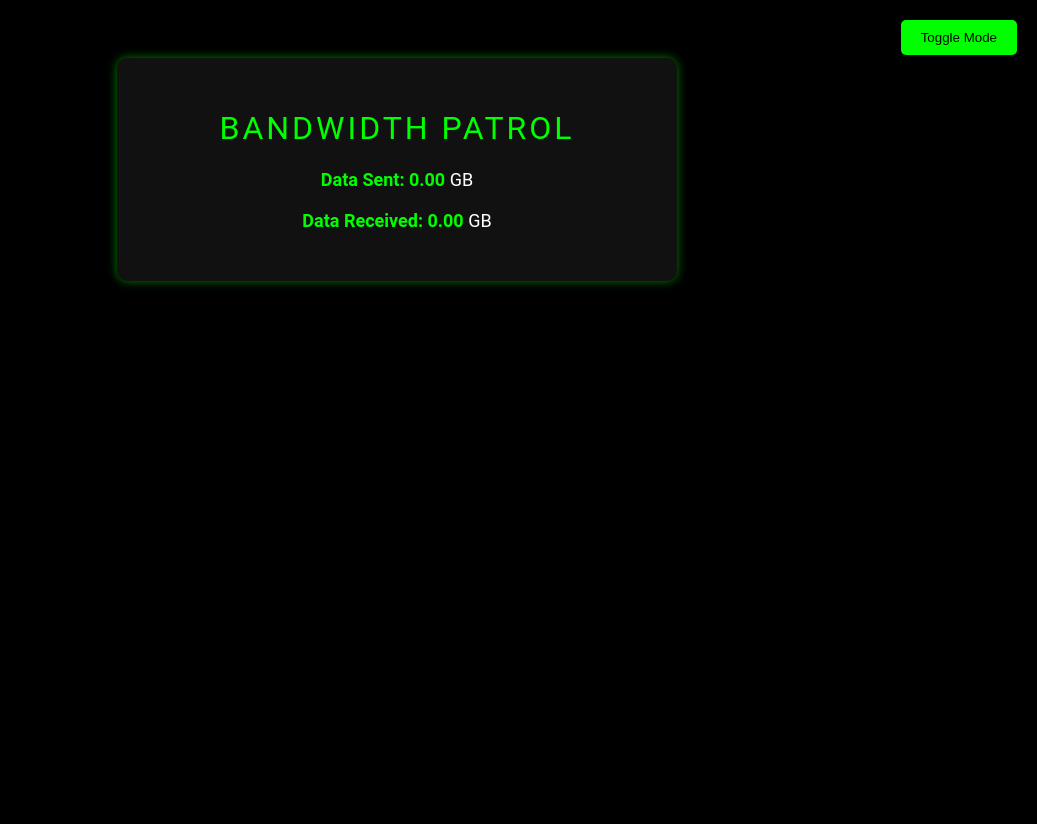
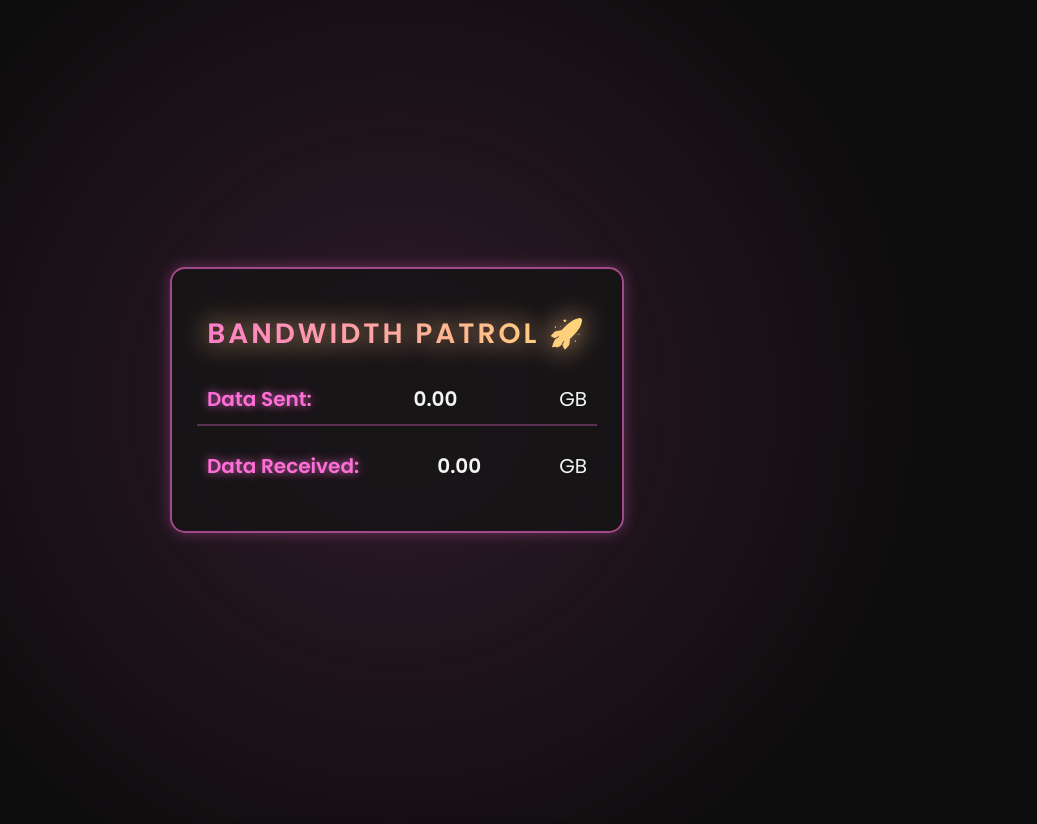
Before and after one commit to instax-dutta/Bandwith-Usage-Dashboard, a Flask app: page / in a window 1280 px wide. Shown: the whole page, without its empty margins (243-1280 px from the left). Before the commit the page ends 287 px from the top, so only its background shows below. Run offline with Flask 2, Linux system fonts and the light colour scheme; some libraries are stand-ins or nearby versions.

Commit message:
modernised ui

```diff
--- a/templates/index.html
+++ b/templates/index.html
@@ -1,117 +1,126 @@
 <!DOCTYPE html>
-<html>
+<html lang="en">
 <head>
-    <title>Bandwidth Patrol</title>
+    <meta charset="UTF-8">
+    <meta name="viewport" content="width=device-width, initial-scale=1.0">
+    <title>Bandwidth Patrol 🚀</title>
     <style>
+        @import url('https://fonts.googleapis.com/css2?family=Poppins:wght@300;400;600&display=swap');
+
         body {
-            font-family: 'Roboto', sans-serif;
-            background-color: #000;
-            color: #fff;
+            font-family: 'Poppins', sans-serif;
+            background-color: #0D0D0D;
+            color: #F5F5F5;
             text-align: center;
-            padding-top: 50px;
-            transition: background-color 0.3s ease, color 0.3s ease;
+            display: flex;
+            flex-direction: column;
+            align-items: center;
+            justify-content: center;
+            height: 100vh;
+            margin: 0;
+            overflow: hidden;
         }
 
-        h1, h2, h3 {
-            color: #00FF00;
-            font-weight: 400;
+        h1 {
+            font-size: 28px;
+            font-weight: 600;
             text-transform: uppercase;
             letter-spacing: 3px;
+            background: linear-gradient(90deg, #ff6fd8, #ffdf6f);
+            -webkit-background-clip: text;
+            -webkit-text-fill-color: transparent;
+            text-shadow: 0px 0px 20px rgba(255, 111, 216, 0.8);
+            animation: glow 1.5s infinite alternate;
+        }
+
+        @keyframes glow {
+            from {
+                text-shadow: 0px 0px 20px rgba(255, 111, 216, 0.8);
+            }
+            to {
+                text-shadow: 0px 0px 30px rgba(255, 223, 111, 1);
+            }
         }
 
         .usage-container {
-            background-color: #111;
-            padding: 30px;
-            border-radius: 10px;
-            box-shadow: 0 0 10px rgba(0, 255, 0, 0.5);
-            max-width: 500px;
-            margin: 0 auto;
-            transition: background-color 0.3s ease, box-shadow 0.3s ease;
+            background: rgba(20, 20, 20, 0.8);
+            border: 2px solid rgba(255, 111, 216, 0.6);
+            padding: 25px;
+            border-radius: 15px;
+            box-shadow: 0 0 15px rgba(255, 111, 216, 0.3);
+            max-width: 400px;
+            width: 90%;
+            backdrop-filter: blur(10px);
+            transition: transform 0.3s ease, box-shadow 0.3s ease;
+        }
+
+        .usage-container:hover {
+            transform: scale(1.05);
+            box-shadow: 0 0 30px rgba(255, 111, 216, 0.6);
         }
 
         .usage-item {
-            margin-bottom: 20px;
-            font-size: 18px;
+            font-size: 20px;
+            display: flex;
+            justify-content: space-between;
+            align-items: center;
+            margin-bottom: 15px;
+            padding: 10px;
+            border-bottom: 2px solid rgba(255, 111, 216, 0.3);
+        }
+
+        .usage-item:last-child {
+            border-bottom: none;
         }
 
         .usage-item span {
-            font-weight: bold;
-            color: #00FF00;
+            font-weight: 600;
         }
 
-        .mode-toggle {
-            position: fixed;
-            top: 20px;
-            right: 20px;
-            background-color: #00FF00;
-            color: #000;
-            border: none;
-            padding: 10px 20px;
-            border-radius: 5px;
-            cursor: pointer;
-            transition: background-color 0.3s ease;
+        .neon-glow {
+            color: #ff6fd8;
+            text-shadow: 0px 0px 10px rgba(255, 111, 216, 0.8);
         }
 
-        /* Dark mode styles */
-        body.dark-mode {
-            background-color: #222;
-            color: #fff;
+        /* Animated background effect */
+        .bg-effect {
+            position: absolute;
+            top: 0;
+            left: 0;
+            width: 100%;
+            height: 100%;
+            z-index: -1;
+            background: radial-gradient(circle, rgba(255, 111, 216, 0.2) 10%, transparent 70%);
+            animation: pulse 3s infinite alternate;
         }
 
-        .dark-mode h1, .dark-mode h2, .dark-mode h3 {
-            color: #00FF00;
-        }
-
-        .dark-mode .usage-container {
-            background-color: #333;
-            box-shadow: 0 0 10px rgba(0, 255, 0, 0.5);
-        }
-
-        .dark-mode .mode-toggle {
-            background-color: #00FF00;
-            color: #000;
+        @keyframes pulse {
+            from {
+                transform: scale(1);
+                opacity: 0.5;
+            }
+            to {
+                transform: scale(1.2);
+                opacity: 1;
+            }
         }
     </style>
 </head>
 <body>
+    <div class="bg-effect"></div>
     <div class="usage-container">
-        <h1>Bandwidth Patrol</h1>
+        <h1>Bandwidth Patrol 🚀</h1>
         <div class="usage-item">
-            <span>Data Sent:</span> <span id="data-sent">0.00</span> GB
+            <span class="neon-glow">Data Sent:</span> <span id="data-sent">0.00</span> GB
         </div>
         <div class="usage-item">
-            <span>Data Received:</span> <span id="data-recv">0.00</span> GB
+            <span class="neon-glow">Data Received:</span> <span id="data-recv">0.00</span> GB
         </div>
     </div>
-    <button class="mode-toggle" onclick="toggleMode()">Toggle Mode</button>
 
     <script src="https://cdnjs.cloudflare.com/ajax/libs/socket.io/4.6.1/socket.io.min.js"></script>
     <script>
         const socket = io();
-
-        // Function to toggle dark mode
-        function toggleMode() {
-            const body = document.body;
-            body.classList.toggle('dark-mode');
-
-            // Save the mode to localStorage
-            const isDarkMode = body.classList.contains('dark-mode');
-            localStorage.setItem('darkMode', isDarkMode);
-        }
-
-        // Function to set initial mode based on localStorage
-        function setInitialMode() {
-            const isDarkMode = localStorage.getItem('darkMode') === 'true';
-            const body = document.body;
-            if (isDarkMode) {
-                body.classList.add('dark-mode');
-            } else {
-                body.classList.remove('dark-mode');
-            }
-        }
-
-        // Call setInitialMode when the page loads
-        setInitialMode();
 
         socket.on('bandwidth_update', data => {
             document.getElementById('data-sent').textContent = data.gigabytes_sent.toFixed(2);
```
